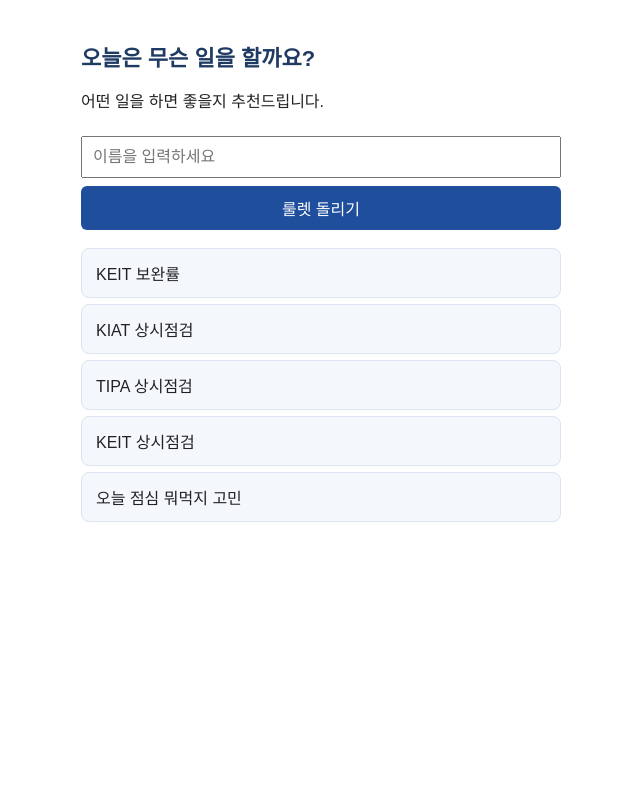
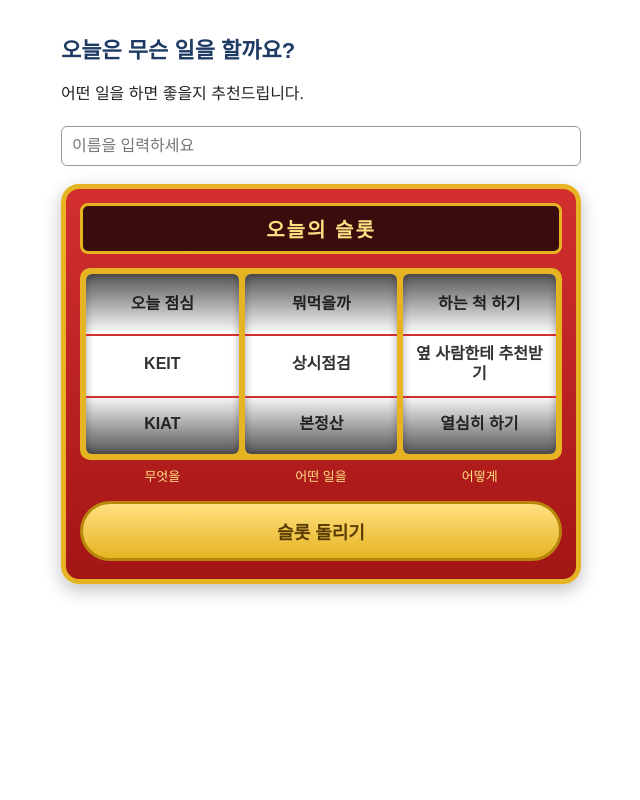
Before and after one commit to helim2/test-page, a plain HTML site: page index.html in a window 1280 px wide. Shown: the whole page, without its empty margins (319-959 px from the left). Drawn offline with Linux system fonts and the light colour scheme.

Commit message:
Update index.html

```diff
--- a/index.html
+++ b/index.html
@@ -3,96 +3,117 @@
 <head>
   <meta charset="utf-8">
   <meta name="viewport" content="width=device-width,initial-scale=1">
-  <title>오늘의 할 일 룰렛</title>
+  <title>오늘의 할 일 슬롯</title>
   <style>
-    body { font-family: "Malgun Gothic", sans-serif; max-width: 480px; margin: 40px auto; padding: 0 16px; color: #222; }
+    body { font-family: "Malgun Gothic", sans-serif; max-width: 520px; margin: 32px auto; padding: 0 16px; color: #222; }
     h1 { color: #1f3b63; font-size: 22px; }
-    input, button { font-size: 16px; padding: 10px; margin-top: 8px; }
-    input { width: 100%; box-sizing: border-box; }
-    button { width: 100%; background: #1f4e9c; color: #fff; border: 0; border-radius: 6px; cursor: pointer; }
-    button:disabled { opacity: .5; cursor: default; }
-    ul { list-style: none; padding: 0; margin: 18px 0 0; }
-    li { padding: 12px 14px; margin-bottom: 6px; border: 1px solid #dbe4f0; border-radius: 8px; background: #f4f7fc; transition: background .05s; }
-    li.active { background: #ffd54f; border-color: #f9a825; font-weight: bold; }
-    li.picked { background: #1f4e9c; border-color: #1f4e9c; color: #fff; font-weight: bold; }
-    #out { margin-top: 16px; font-size: 18px; font-weight: bold; color: #1f3b63; min-height: 1.5em; }
+    #name { width: 100%; box-sizing: border-box; font-size: 16px; padding: 10px; margin: 6px 0 18px; border: 1px solid #999; border-radius: 6px; }
+
+    .machine { background: linear-gradient(#d32f2f, #a31515); border: 5px solid #e6b422; border-radius: 18px; padding: 14px 14px 18px; box-shadow: 0 6px 18px rgba(0,0,0,.25); }
+    .marquee { text-align: center; color: #ffe082; font-weight: bold; font-size: 20px; letter-spacing: 2px; background: #3a0d0d; border: 3px solid #e6b422; border-radius: 8px; padding: 8px 0; margin-bottom: 14px; }
+    .window { display: flex; gap: 6px; background: #e6b422; padding: 6px; border-radius: 10px; }
+    .reel { position: relative; flex: 1; height: 180px; overflow: hidden; background: #fff; border-radius: 6px; box-shadow: inset 0 0 8px rgba(0,0,0,.35); }
+    .strip { position: absolute; left: 0; right: 0; top: 0; will-change: transform; }
+    .cell { height: 60px; display: flex; align-items: center; justify-content: center; text-align: center; padding: 0 6px; box-sizing: border-box; font-size: 16px; line-height: 1.25; font-weight: bold; color: #333; }
+    .reel::before, .reel::after { content: ""; position: absolute; left: 0; right: 0; height: 60px; z-index: 2; pointer-events: none; }
+    .reel::before { top: 0; background: linear-gradient(#000a, #0000); }
+    .reel::after { bottom: 0; background: linear-gradient(#0000, #000a); }
+    .pointer { position: absolute; left: 0; right: 0; top: 60px; height: 60px; border-top: 2px solid #d32f2f; border-bottom: 2px solid #d32f2f; z-index: 3; pointer-events: none; }
+    .reel.done { box-shadow: inset 0 0 0 3px #ffd54f, 0 0 12px #ffd54f; }
+    .label { text-align: center; color: #ffe082; font-size: 13px; margin: 6px 0 0; }
+    .labels { display: flex; gap: 6px; padding: 0 6px; }
+    .labels .label { flex: 1; }
+
+    .spin { display: block; width: 100%; margin-top: 16px; font-size: 18px; font-weight: bold; padding: 14px; color: #5a3b00; background: linear-gradient(#ffe082, #e6b422); border: 3px solid #b8860b; border-radius: 40px; cursor: pointer; }
+    .spin:disabled { opacity: .6; cursor: default; }
+    #out { margin-top: 18px; font-size: 18px; font-weight: bold; color: #1f3b63; min-height: 1.6em; text-align: center; }
   </style>
 </head>
 <body>
   <h1>오늘은 무슨 일을 할까요?</h1>
   <p>어떤 일을 하면 좋을지 추천드립니다.</p>
   <input id="name" placeholder="이름을 입력하세요">
-  <button id="go">룰렛 돌리기</button>
 
-  <ul id="list"></ul>
+  <div class="machine">
+    <div class="marquee">오늘의 슬롯</div>
+    <div class="window">
+      <div class="reel"><div class="strip"></div><div class="pointer"></div></div>
+      <div class="reel"><div class="strip"></div><div class="pointer"></div></div>
+      <div class="reel"><div class="strip"></div><div class="pointer"></div></div>
+    </div>
+    <div class="labels">
+      <div class="label">무엇을</div>
+      <div class="label">어떤 일을</div>
+      <div class="label">어떻게</div>
+    </div>
+    <button id="go" class="spin">슬롯 돌리기</button>
+  </div>
   <p id="out" aria-live="polite"></p>
 
   <script>
-    var TASKS = [
-      'KEIT 보완률',
-      'KIAT 상시점검',
-      'TIPA 상시점검',
-      'KEIT 상시점검',
-      '오늘 점심 뭐먹지 고민'
+    var GROUPS = [
+      ['KEIT', 'KIAT', 'TIPA', '국내 주식', '오늘 점심'],
+      ['상시점검', '본정산', '동향 파악', '뭐먹을까'],
+      ['옆 사람한테 추천받기', '열심히 하기', '하는 척 하기']
     ];
-    var TOTAL_MS = 3000;   // 돌아가는 시간(약 3초)
+    var H = 60;                       // 한 칸 높이(px). CSS의 .cell 높이와 같아야 함
+    var DURATIONS = [2000, 2900, 3800]; // 왼쪽부터 차례로 멈추는 시간(ms)
+    var SPEED = 15;                   // 초당 지나가는 칸 수
 
-    var listEl = document.getElementById('list');
+    var reels = Array.prototype.slice.call(document.querySelectorAll('.reel'));
+    var btn = document.getElementById('go');
     var outEl = document.getElementById('out');
-    var btn = document.getElementById('go');
-    var items = TASKS.map(function (t) {
-      var li = document.createElement('li');
-      li.textContent = t;
-      listEl.appendChild(li);
-      return li;
-    });
 
-    // 처음엔 빠르게, 끝으로 갈수록 느려지는 간격(룰렛 느낌)
-    function buildDelays() {
-      var delays = [], t = 0;
-      while (t < TOTAL_MS) {
-        var p = t / TOTAL_MS;
-        var d = 50 + Math.round(p * p * 300);
-        delays.push(d);
-        t += d;
+    function offsetFor(index) { return -(index - 1) * H; }   // 가운데 칸(두 번째 줄)에 index번 칸이 오도록
+
+    function build(strip, items, repeats) {
+      strip.innerHTML = '';
+      for (var r = 0; r < repeats; r++) {
+        items.forEach(function (t) {
+          var c = document.createElement('div');
+          c.className = 'cell';
+          c.textContent = t;
+          strip.appendChild(c);
+        });
       }
-      return delays;
     }
 
-    function highlight(i) {
-      items.forEach(function (li, idx) {
-        li.className = idx === i ? 'active' : '';
-      });
-    }
+    // 처음 화면: 각 릴에 첫 항목을 가운데로 보여 줌
+    reels.forEach(function (reel, i) {
+      var strip = reel.querySelector('.strip');
+      build(strip, GROUPS[i], 4);
+      strip.style.transform = 'translateY(' + offsetFor(GROUPS[i].length) + 'px)';
+    });
 
     function spin() {
       btn.disabled = true;
       outEl.textContent = '';
-      var n = TASKS.length;
-      var chosen = Math.floor(Math.random() * n);          // 결과를 먼저 정하고
-      var delays = buildDelays();
-      var pos = (((chosen - delays.length) % n) + n) % n;  // 마지막 칸이 chosen이 되도록 시작 위치를 역산
-      highlight(pos);
-      var k = 0;
-      (function tick() {
-        if (k >= delays.length) { finish(chosen); return; }
-        setTimeout(function () {
-          pos = (pos + 1) % n;
-          highlight(pos);
-          k++;
-          tick();
-        }, delays[k]);
-      })();
-    }
+      var results = [];
+      reels.forEach(function (reel, i) {
+        var items = GROUPS[i], n = items.length;
+        var chosen = Math.floor(Math.random() * n);          // 결과를 먼저 정함
+        results.push(items[chosen]);
+        var rows = Math.round(DURATIONS[i] / 1000 * SPEED);
+        var repeats = Math.ceil(rows / n) + 3;
+        var strip = reel.querySelector('.strip');
+        build(strip, items, repeats);
+        var finalIndex = (repeats - 3) * n + chosen;
 
-    function finish(chosen) {
-      items.forEach(function (li, idx) {
-        li.className = idx === chosen ? 'picked' : '';
+        reel.className = 'reel';
+        strip.style.transition = 'none';
+        strip.style.transform = 'translateY(' + offsetFor(1) + 'px)';
+        void strip.offsetHeight;                              // 시작 위치를 먼저 확정
+        strip.style.transition = 'transform ' + DURATIONS[i] + 'ms cubic-bezier(.2,.6,.2,1)';
+        strip.style.transform = 'translateY(' + offsetFor(finalIndex) + 'px)';
+
+        setTimeout(function () { reel.className = 'reel done'; }, DURATIONS[i] + 50);
       });
-      var name = document.getElementById('name').value.trim();
-      outEl.textContent = (name ? name + '님, ' : '') + '오늘은 "' + TASKS[chosen] + '" 어떠세요?';
-      btn.textContent = '다시 돌리기';
-      btn.disabled = false;
+      setTimeout(function () {
+        var name = document.getElementById('name').value.trim();
+        outEl.textContent = (name ? name + '님, ' : '') + '오늘은 ' + results.join(' · ') + '!';
+        btn.textContent = '다시 돌리기';
+        btn.disabled = false;
+      }, DURATIONS[DURATIONS.length - 1] + 150);
     }
 
     btn.onclick = spin;
```
